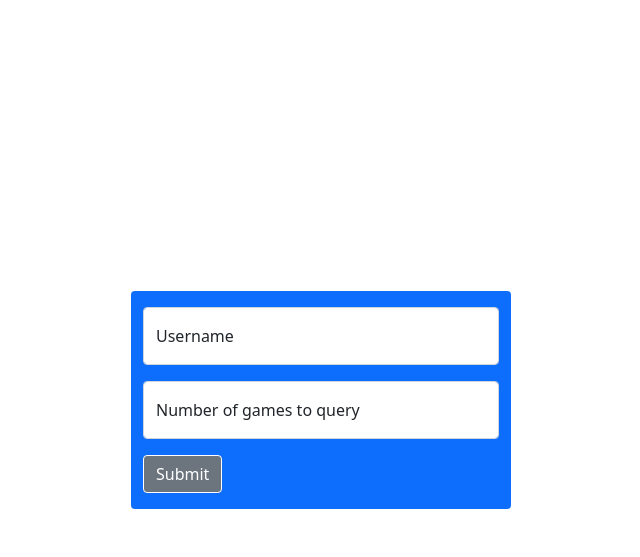
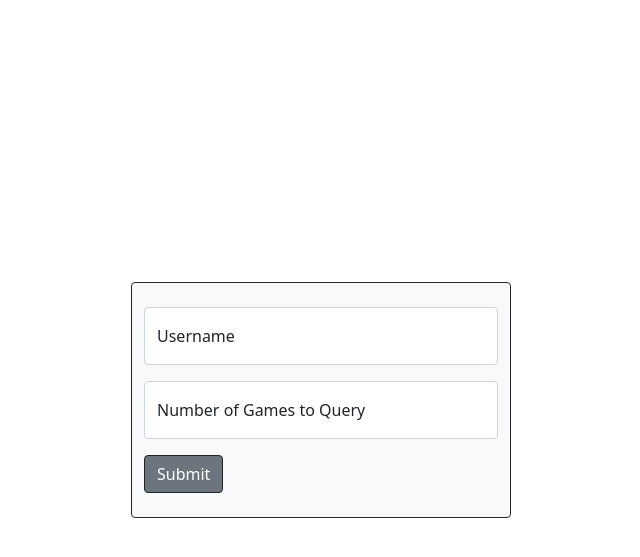
Before and after one commit to keone3/Chess_Lookup, a Flask app: page / in a window 1280 px wide. Shown: the top 557 px of the page, without its empty margins (319-959 px from the left). Run offline with Flask 2, Linux system fonts and the light colour scheme.

Commit message:
Fixed edge cases with user input for username and numGames, Styled game_stats.html table

```diff
--- a/FlaskTest.py
+++ b/FlaskTest.py
@@ -14,22 +14,42 @@ def home():
 # Might want to move the valid username check into a different file for more functionality in the future?
 @app.route('/', methods=['POST'])
 def home_post():
-    username = str(request.form['username'])
-    numGames = int(request.form['numGames'])
+    username = request.form['username']
+    numGames = request.form['numGames']
     usernameError = ''
+    numGamesError = ''
+    badInfo = False
+
+    if(username == ''):
+        usernameError = "Username Empty"
+        badInfo = True
+    else:
+        username = str(request.form['username'])
+
+    if(numGames == ''):
+        numGamesError = "Number of Games Empty"
+        badInfo = True
+    elif(int(request.form['numGames']) < 0):
+        numGamesError = "Number of Games Must Be Positive"
+        badInfo = True
+    else:
+        numGames = int(request.form['numGames'])
 
     # Sends a get request for user data based on username
     r = requests.get('https://lichess.org/api/user/' + username)
+
     # r.text is empty when the username is Invalid
     if(r.text == ''):
         usernameError = "Username Invalid"
-        # Refreshes main page with error message
-        return render_template('index.html', usernameError = usernameError)
+        badInfo = True
+
     # "closed":true is in r.text if the username is closed. Example of closed username: "123123"
     if('closed' in r.text):
         usernameError = "Usernamed Closed"
-        # Refreshes main page with error message
-        return render_template('index.html', usernameError = usernameError)
+        badInfo = True
+
+    if(badInfo):
+        return render_template('index.html', numGamesError = numGamesError, usernameError = usernameError)
 
     test = LichessProject(username, numGames)
     mostCommonOpening = AnalysisAlgorithms.findMostPlayedOpening(test.gameDatabase)
--- a/templates/game_stats.html
+++ b/templates/game_stats.html
@@ -7,6 +7,7 @@
 </head>
 
 <body>
+    <div class="container bg-light border border-dark mt-3 mb-3">
         <h1>Game Statistics</h1>
         <p><b>{{mostCommonOpening}}</b></p>
 
@@ -35,6 +36,7 @@
             </tbody>
         </table>
 
+    </div>
     <script src="https://cdn.jsdelivr.net/npm/bootstrap@5.0.0-beta2/dist/js/bootstrap.bundle.min.js" integrity="sha384-b5kHyXgcpbZJO/tY9Ul7kGkf1S0CWuKcCD38l8YkeH8z8QjE0GmW1gYU5S9FOnJ0" crossorigin="anonymous"></script>
 </body>
 </html>
--- a/templates/index.html
+++ b/templates/index.html
@@ -11,18 +11,19 @@
         <div class="container">
             <div class="row">
                 <div class="col-4"></div>
-                <div class="col-4 bg-primary pt-3 pb-3 rounded">
-                    <form method="POST">
+                <div class="col-4 bg-light border border-dark rounded">
+                    <form class = "pt-4 pb-4" method="POST">
                         <div class="form-floating mb-3">
-                            <input type="text" class="form-control" id="username" name="username" placeholder="Username" aria-describedby="usernameHelp">
+                            <input type="text" class="form-control" id="username" name="username" placeholder="Username">
                             <label for="username">Username</label>
-                            <div id="usernameHelp" class="form-text text-light">{{usernameError}}</div> <!-- Shows error if username is invalid -->
+                            <div id="userNameError" class="form-text">{{usernameError}}</div> <!-- Shows error if username is invalid -->
                         </div>
                         <div class="form-floating mb-3">
-                            <input type="number" class="form-control" id="numGames" name="numGames" placeholder="Number of games to query">
-                            <label for="numGames">Number of games to query</label>
+                            <input type="number" class="form-control" id="numGames" name="numGames" placeholder="Number of Games to Query">
+                            <label for="numGames">Number of Games to Query</label>
+                            <div id="numGamesError" class="form-text">{{numGamesError}}</div> <!-- Shows error if numGames is invalid -->
                         </div>
-                        <button type="submit" class="btn btn-secondary border border-white">Submit</button>
+                        <button type="submit" class="btn btn-secondary border border-dark">Submit</button>
                     </form>
                 </div>
                 <div class="col-4"></div>
```
Lines whose indentation alone changed are shown as unchanged.
